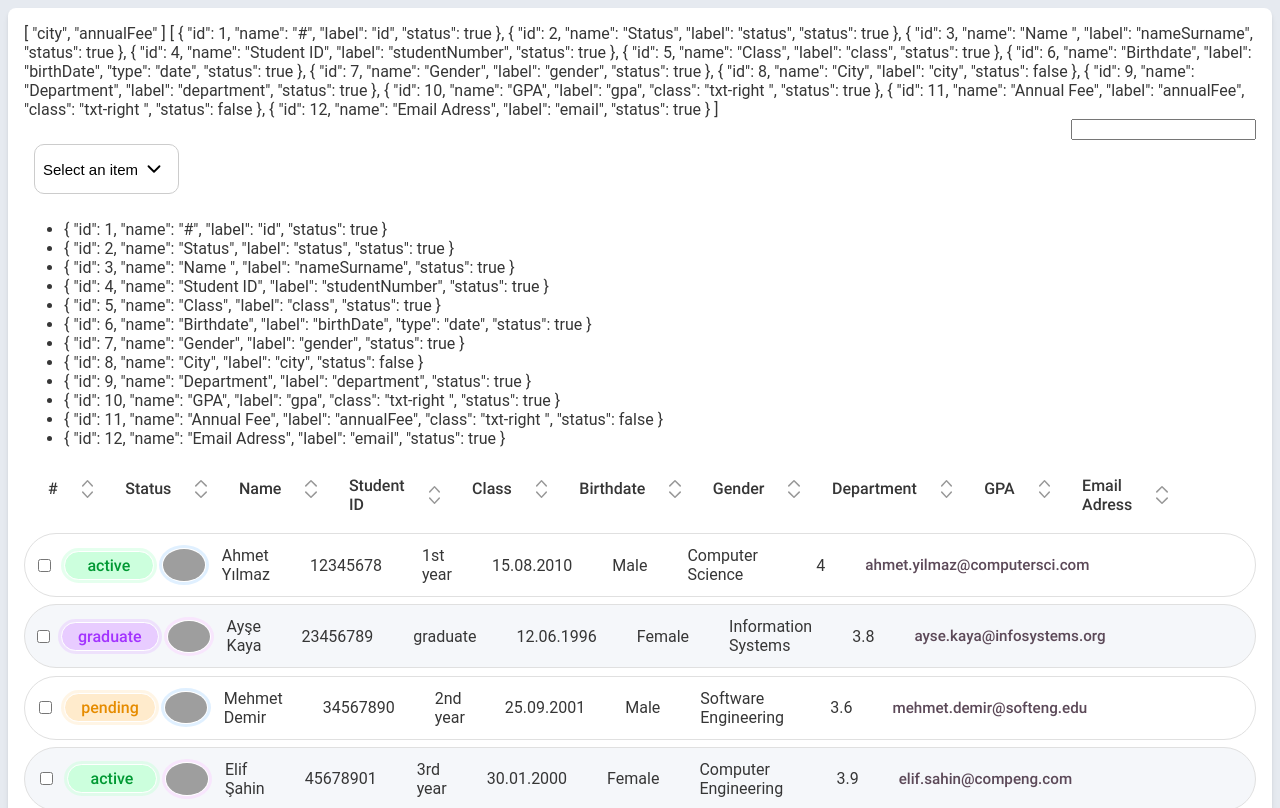
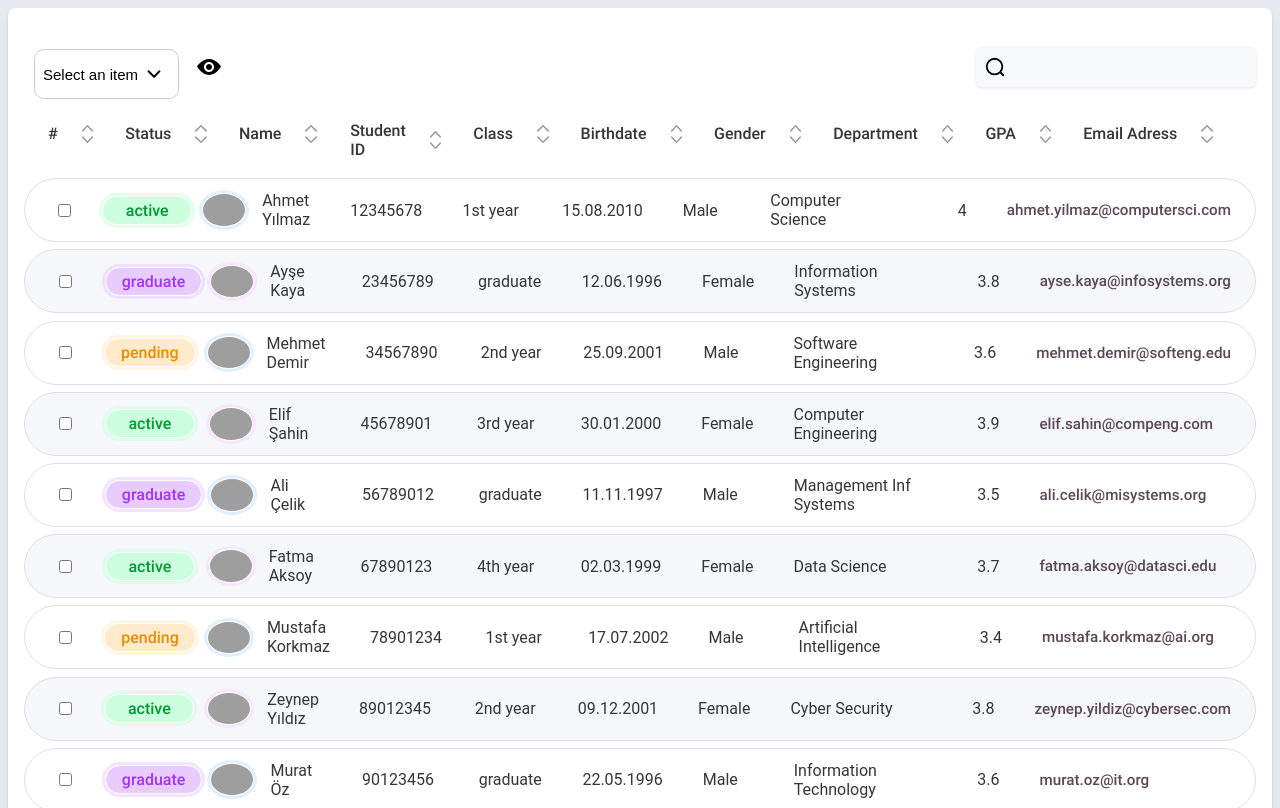
Before and after one commit to Mwiert/miniSpa, a Vue app: page /pinkpanthers in a window 1280 px wide. Shown: the top 808 px of the page. Built offline with nearby package versions, Linux system fonts and the light colour scheme; grey boxes are pictures that could not be loaded; a web font is replaced by a local one.

Commit message:
Hide Column custom dropdown added

```diff
--- a/mentors/flexitable/components/FlexiTable.vue
+++ b/mentors/flexitable/components/FlexiTable.vue
@@ -1,7 +1,5 @@
 <template>
   <div class="flexi-table-c">
-    {{ this.flexi.options.hiddenColumns }}
-    {{ this.flexi.columns }}
     <!-- {{ flexi.options }} -->
     <FlexiTableControls />
     <FlexiTableHeader />
--- a/mentors/flexitable/components/FlexiTableControls.vue
+++ b/mentors/flexitable/components/FlexiTableControls.vue
@@ -1,27 +1,46 @@
 <template>
   <div class="flexi-table-controls-c">
     <!-- Items Per Page -->
+
     <div class="ftc-select-wrapper">
       <UIDropdown
         v-model="selectedItems"
-        :items="this.flexi.options.itemsPerPageOptions"
+        :items="flexi.options.itemsPerPageOptions"
         :fontSize="fontSize"
         displayField="name"
         urlField=""
         :dataSize="dataSize"
         primaryKey="id"
         :placeHolder="placeHolder" />
-
-      <ul class="multi">
-        <li v-for="(col, index) in flexi.columns" :key="index" @click="selectHidden(index)">
-          {{ col }}
-        </li>
-      </ul>
+      <div class="dropdown">
+        <div class="dropdown-icon" @click="Toggle">
+          <SvgIcon name="eye" size="xs" />
+        </div>
+        <div class="multi" v-if="flexi.options.show">
+          <div
+            class="option"
+            :class="col.status === false ? 'notselected' : 'selected'"
+            v-for="(col, index) in flexi.columns"
+            :key="index"
+            @click="selectHidden(index)">
+            {{ col.name }}
+          </div>
+          <button class="clear-button" @click="selectClear">Clear/Select All</button>
+        </div>
+      </div>
     </div>
 
     <!-- Search Table -->
     <div class="ftc-search-wrapper" v-if="!flexi.options.hideSearch">
+      <SvgIcon :name="'search'" size="s" class="search" />
       <input type="text" v-model="flexi.options.searchKeyWord" />
+      <button
+        type="button"
+        class="clear-button"
+        @click="clearSearch"
+        v-if="flexi.options.searchKeyWord">
+        <SvgIcon :name="'x'" size="s" class="clear" />
+      </button>
     </div>
   </div>
 </template>
@@ -37,8 +56,21 @@ export default {
     UIDropdown
   },
   methods: {
+    selectClear() {
+      if (this.flexi.options.hiddenColumns.length != 0) {
+        for (let i = 0; i < this.flexi.columns.length; i++) {
+          this.flexi.columns[i].status = true
+        }
+      }
+    },
     selectHidden(index) {
       this.flexi.columns[index].status = !this.flexi.columns[index].status
+    },
+    Toggle() {
+      this.flexi.options.show = !this.flexi.options.show
+    },
+    clearSearch() {
+      this.flexi.options.searchKeyWord = ''
     }
   }
 }
@@ -48,5 +80,103 @@ export default {
 .flexi-table-controls-c {
   display: flex;
   justify-content: space-between;
+  align-items: center;
+  .ftc-search-wrapper {
+    height: 40px;
+    width: 280px;
+    position: relative;
+    display: flex;
+    align-items: center;
+    background-color: #f7f8fa;
+    border-radius: 5px;
+    box-shadow: 0 1px 3px rgba(0, 0, 0, 0.1);
+
+    input[type='text'] {
+      padding: 10px 15px 10px 40px;
+      font-size: 14px;
+      border: none;
+      border-radius: 5px;
+      flex: 1;
+      background-color: #f7f8fa;
+
+      &:focus {
+        outline: none;
+      }
+    }
+
+    .clear-button {
+      position: absolute;
+      right: 0px;
+      top: 50%;
+      transform: translateY(-50%);
+      background: none;
+      font-size: 15px;
+      cursor: pointer;
+      color: #007bff;
+      border: none;
+      display: flex;
+      align-items: center;
+      justify-content: center;
+      padding: 0;
+    }
+
+    .search {
+      position: absolute;
+      left: 0px;
+    }
+  }
+  .ftc-select-wrapper,
+  .dropdown {
+    display: inline-flex;
+    align-items: center;
+  }
+  .dropdown {
+    display: flex;
+    flex-direction: column;
+    .dropdown-icon {
+      cursor: pointer;
+    }
+
+    .multi {
+      border: 2px solid black;
+      border-radius: 25px;
+      background-color: rgb(255, 255, 255);
+      display: grid;
+      grid-template-columns: repeat(4, 1fr);
+      grid-template-rows: repeat(3, auto);
+      gap: 10px;
+      padding: 10px;
+      position: absolute;
+      z-index: 999;
+      left: 2%;
+      top: 25%;
+
+      .clear-button {
+        cursor: pointer;
+        border: 2px solid black;
+        border-radius: 25px;
+        grid-column: 4;
+        padding: 10px;
+        background-color: aqua;
+      }
+
+      .option {
+        display: flex;
+        justify-content: center;
+        align-items: center;
+        border: 2px solid black;
+        border-radius: 25px;
+        padding: 5px;
+
+        cursor: pointer;
+        &.selected {
+          background-color: #2feb9c;
+        }
+        &.notselected {
+          background-color: #ff5959;
+        }
+      }
+    }
+  }
 }
 </style>
--- a/mentors/flexitable/flexi.config.json
+++ b/mentors/flexitable/flexi.config.json
@@ -1,6 +1,6 @@
 {
   "itemsPerPage": 10,
-  "currentPage":1,
+  "currentPage": 1,
   "itemsPerPageOptions": [
     { "id": 0, "name": "5" },
     { "id": 1, "name": "10" },
@@ -16,5 +16,6 @@
   "columnGap": "3rem",
   "stickyHeader": false,
   "pagination": true,
-  "pages":[]
+  "pages": [],
+  "show": false
 }
--- a/src/pages/PinkPanthers.vue
+++ b/src/pages/PinkPanthers.vue
@@ -22,14 +22,16 @@ export default {
     return {
       flexiTableOptions: {
         options: {
-          columnSizes: [0.5, 0.75, 1, 0.85, 0.75, 0.75, 0.65, 0.75, 1.3, 0.5, 1, 1.75],
+          //columnSizes: [0.5, 0.75, 1, 0.85, 0.75, 0.75, 0.65, 0.75, 1.3, 0.5, 1, 1.75],
+          columnSizes: [0.5, 0.75, 1, 0.85, 0.75, 0.75, 0.65, 1.3, 0.5, 1.75],
           columnGap: '.5rem',
 
           hiddenColumns: ['annualFee', 'city'],
 
           itemsPerPage: 30,
-          stickyHeader: true
+          stickyHeader: true,
           // disableSorting: true
+          show: false
         },
         columns: [
           { id: 1, name: '#', label: 'id' },
--- a/src/pages/SummerLovers.vue
+++ b/src/pages/SummerLovers.vue
@@ -19,6 +19,7 @@
       :showUnknown="true"
       :sortByAscending="true"
       :enumObj="EInternSingleComponentType" />
+    {{ selectedEnum }}
     <UIEnumDropdown
       v-model="selectedEnums"
       :items="[EInternComponentType]"
```
